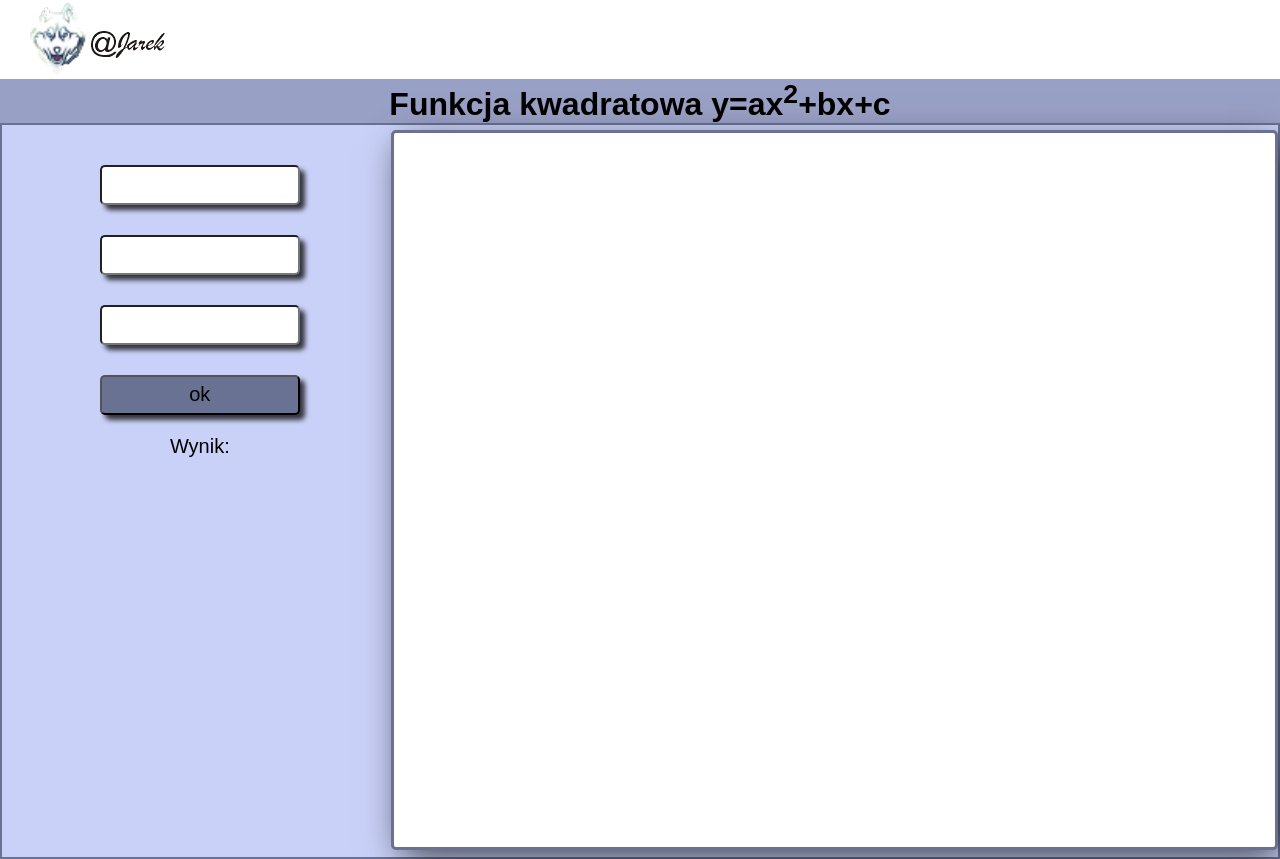
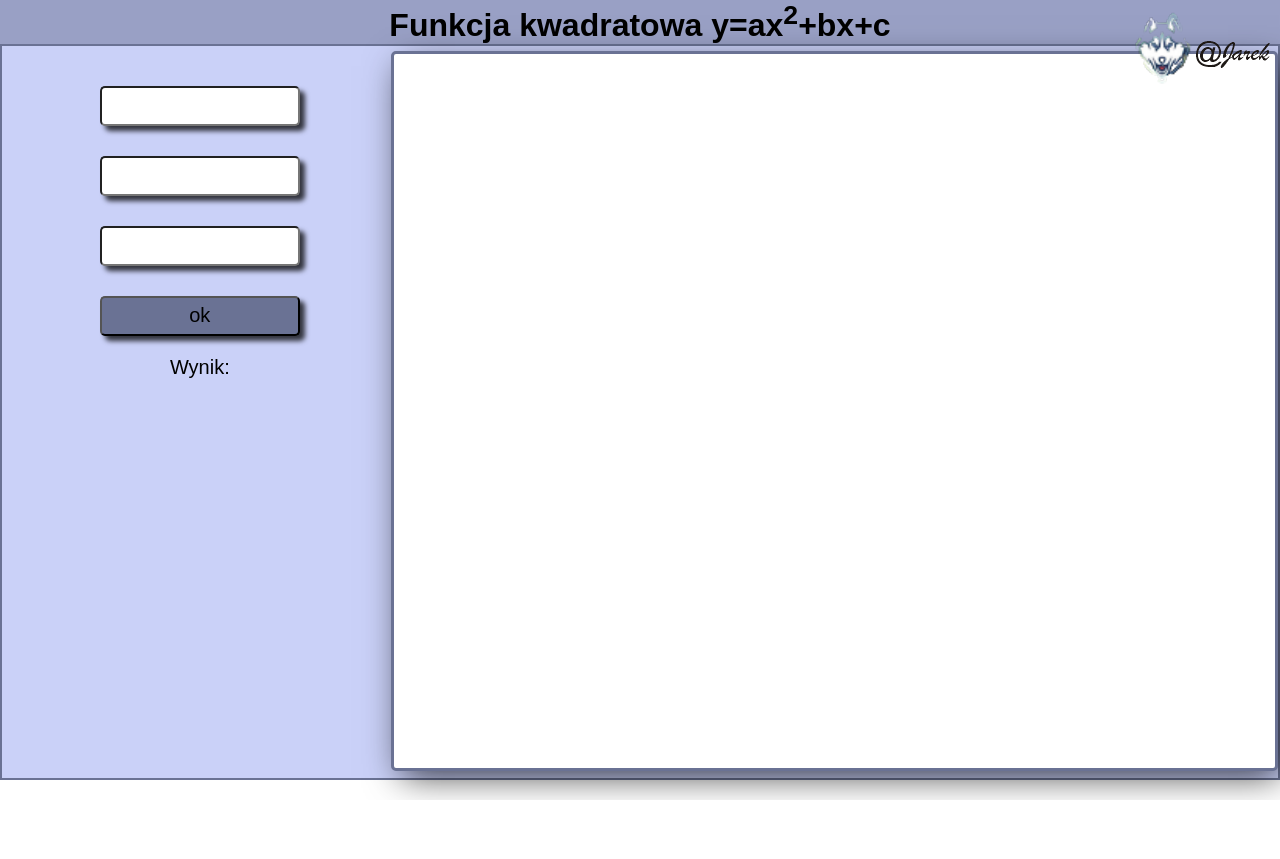
Before and after one commit to ajarek/kwadratowa, a plain HTML site: page index.html in a window 1280 px wide. After the commit the page ends 800 px from the top, so only its background shows below. Drawn offline with nearby package versions, Linux system fonts and the light colour scheme.

Commit message:
Update style.css

```diff
--- a/style.css
+++ b/style.css
@@ -72,3 +72,9 @@ button {
     height: 85vh;
     margin-left: 30px;
 }
+ .logo{
+    position:absolute;
+    top: 10px;
+    right:10px;
+
+}
```
